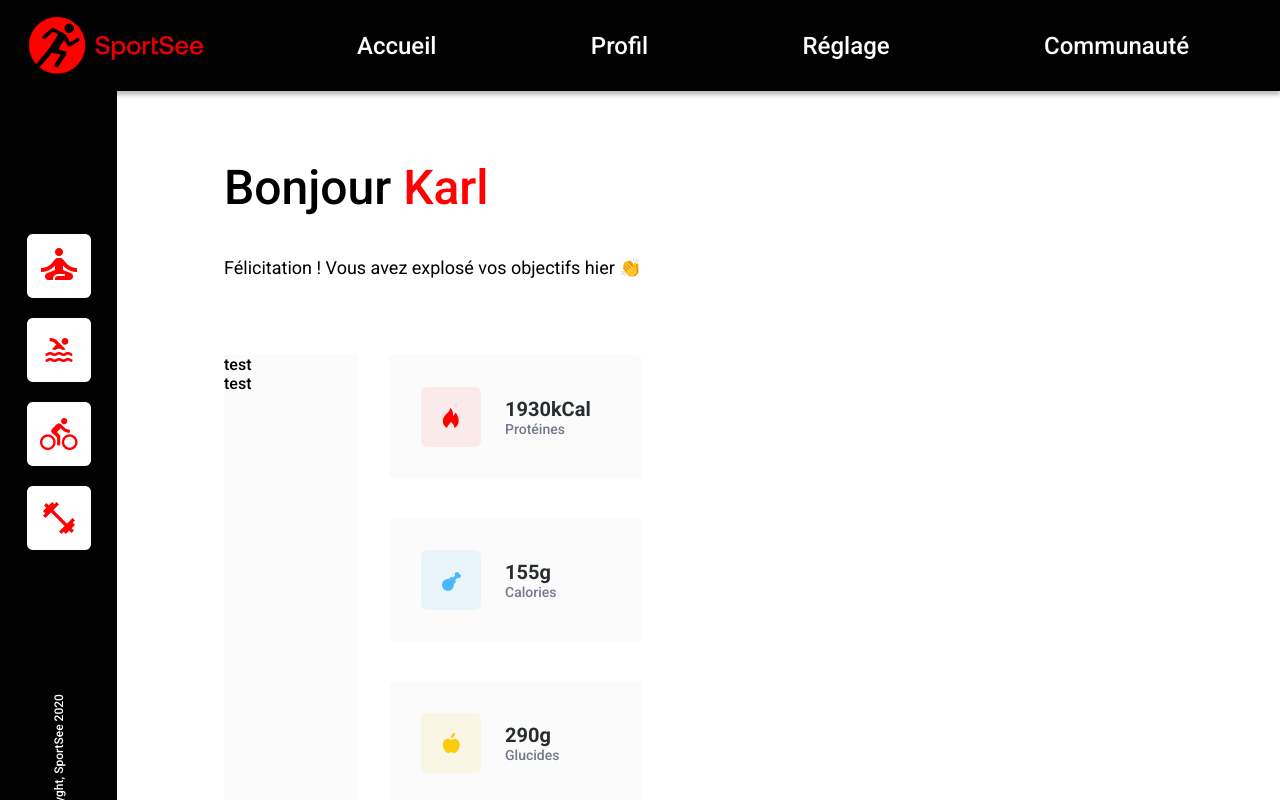
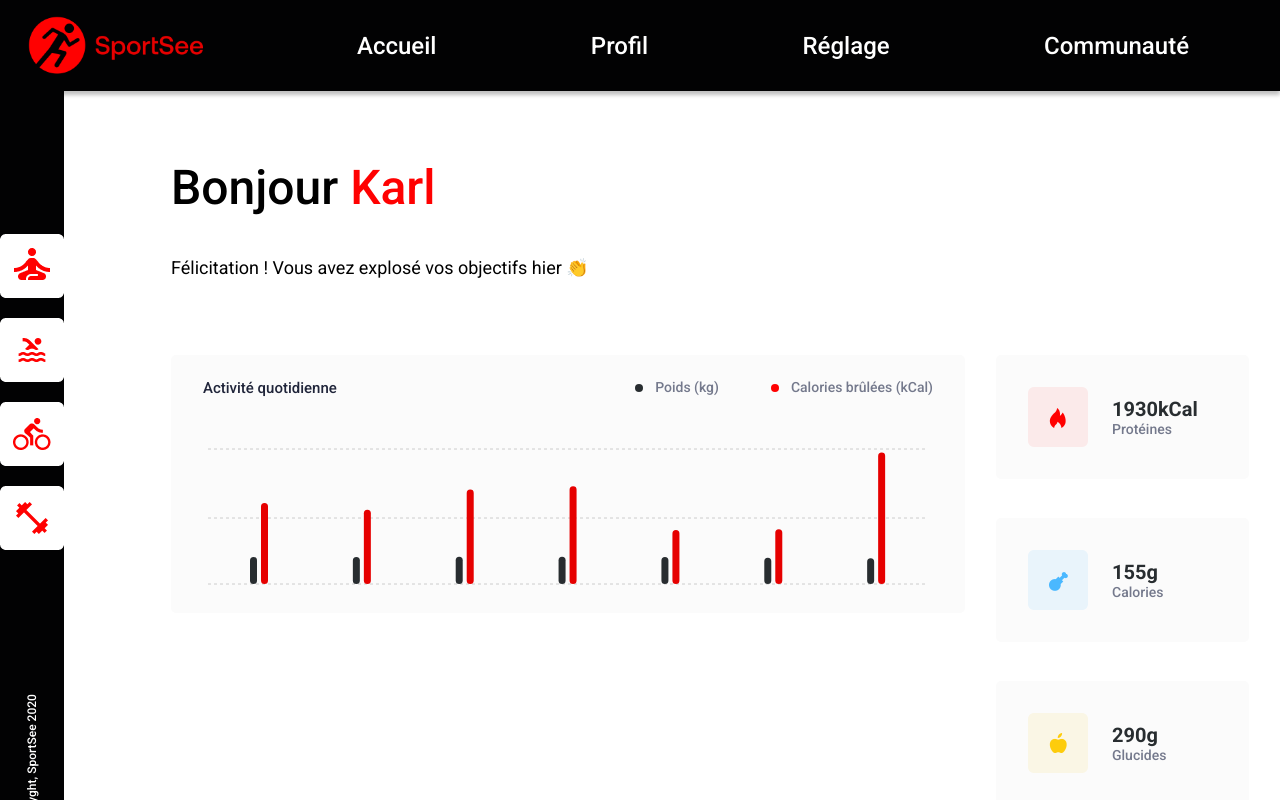
Before and after one commit to Bipce/p12_SportSee_ts, a React (Vite) app in the folder frontend/: page /user/12 in a window 1280 px wide. Shown: the top 800 px of the page. Built offline with nearby package versions, Linux system fonts and the light colour scheme.

Commit message:
Start graphic on user profil page

```diff
--- a/frontend/package.json
+++ b/frontend/package.json
@@ -14,6 +14,7 @@
     "react": "^18.3.1",
     "react-dom": "^18.3.1",
     "react-router-dom": "^6.24.0",
+    "recharts": "^2.12.7",
     "sass": "^1.77.6"
   },
   "devDependencies": {
--- /dev/null
+++ b/frontend/src/components/DailyActivityGraph.tsx
@@ -0,0 +1,38 @@
+import { useEffect, useState } from "react";
+import { IUserActivity } from "../models/UserActivity/IUserActivity.ts";
+import { getUserActivity } from "../services/apiCallMock.ts";
+import { useParams } from "react-router-dom";
+import { Bar, BarChart, CartesianGrid } from "recharts";
+
+
+const DailyActivityGraph = () => {
+  const [userActivity, setUserActivity] = useState<IUserActivity>();
+  const { id } = useParams<{ id: string }>();
+
+
+  useEffect(() => {
+    (async () => {
+      if (typeof id === "string") {
+        setUserActivity(await getUserActivity(parseInt(id)));
+      }
+    })();
+  }, [id]);
+
+  if (!userActivity) return null;
+
+  console.log(userActivity.sessions);
+
+  return (
+    <BarChart width={730} height={145} data={userActivity.sessions} barSize={7}>
+      <CartesianGrid strokeDasharray="3" vertical={false} horizontalPoints={[5, 74, 140]}
+      />
+      {/*<XAxis dataKey="name" />*/}
+      {/*<YAxis orientation="right" />*/}
+      {/*<Tooltip />*/}
+      <Bar dataKey="kilogram" fill="#282D30" radius={5} />
+      <Bar dataKey="calories" fill="#E60000" radius={5} />
+    </BarChart>
+  );
+};
+
+export default DailyActivityGraph;
--- /dev/null
+++ b/frontend/src/models/UserActivity/ISession.ts
@@ -0,0 +1,5 @@
+export interface ISession {
+  day: string;
+  kilogram: number;
+  calories: number;
+}
--- /dev/null
+++ b/frontend/src/models/UserActivity/IUserActivity.ts
@@ -0,0 +1,6 @@
+import { ISession } from "./ISession.ts";
+
+export interface IUserActivity {
+  userId: number;
+  sessions: ISession[];
+}
--- a/frontend/src/pages/UserProfil.tsx
+++ b/frontend/src/pages/UserProfil.tsx
@@ -3,6 +3,7 @@ import { useParams } from "react-router-dom";
 import { getUserMainData } from "../services/apiCallMock.ts";
 import Card from "../components/Card.tsx";
 import { IUser } from "../models/User/IUser.ts";
+import DailyActivityGraph from "../components/DailyActivityGraph.tsx";
 
 const UserProfil = () => {
   const [user, setUser] = useState<IUser>();
@@ -21,16 +22,27 @@ const UserProfil = () => {
 
   return (
     <section className="user-section">
-      <div className="user-section__header">
+      <section className="user-section__header">
         <h2 className="user-section__header__name">Bonjour <span
           className="user-section__header__name--color">{user.userInfos.firstName}</span></h2>
         <p className="user-section__header__content">Félicitation ! Vous avez explosé vos objectifs hier 👏</p>
-      </div>
+      </section>
 
-      <div className="user-section__content">
+      <section className="user-section__content">
         <div className="user-section__content__graphs">
-          <div>test</div>
-          <div>test</div>
+          <div className="user-section__content__graphs__daily-activity">
+            <div className="user-section__content__graphs__daily-activity__text">
+              <h2 className="user-section__content__graphs__daily-activity__text__title">Activité quotidienne</h2>
+              <p className="user-section__content__graphs__daily-activity__text__legend">
+                <span className="user-section__content__graphs__daily-activity__text__legend__marker"></span>Poids (kg)
+              </p>
+              <p className="user-section__content__graphs__daily-activity__text__legend">
+                <span className="user-section__content__graphs__daily-activity__text__legend__marker
+                user-section__content__graphs__daily-activity__text__legend__marker--color"></span>
+                Calories brûlées (kCal)</p>
+            </div>
+            <DailyActivityGraph />
+          </div>
         </div>
 
         <section className="user-section__content__cards">
@@ -43,7 +55,7 @@ const UserProfil = () => {
           <Card alt="Icon pour les lipides, hamburger rose" amount={user.keyData.lipidCount}
                 icon={`${ICON_BASE_PATH}/fat-icon.png`} type="Lipides" unit="g" />
         </section>
-      </div>
+      </section>
     </section>
   );
 };
--- a/frontend/src/services/apiCallMock.ts
+++ b/frontend/src/services/apiCallMock.ts
@@ -1,5 +1,6 @@
 import axios from "axios";
 import { IUser } from "../models/User/IUser.ts";
+import { IUserActivity } from "../models/UserActivity/IUserActivity.ts";
 
 export const getUsersMainData = async (): Promise<IUser[]> => {
   const res = await axios.get<IUser[]>("/data/userMainData.json");
@@ -15,3 +16,14 @@ export const getUserMainData = async (id: number): Promise<IUser> => {
   }
   return user;
 };
+
+export const getUserActivity = async (id: number): Promise<IUserActivity> => {
+  const usersActivity = await axios.get<IUserActivity[]>("/data/userActivity.json");
+  const userActivity = usersActivity.data.find(x => x.userId === id);
+
+  if (!userActivity) {
+    throw new Error("UserActivity not found");
+  }
+
+  return userActivity;
+};
--- a/frontend/src/styles/pages/_userProfil.scss
+++ b/frontend/src/styles/pages/_userProfil.scss
@@ -1,7 +1,8 @@
 @import "../utils/variables";
 
 .user-section {
-  margin: 68px 0 0 107px;
+  margin: 68px 90px 0 107px;
+  flex-grow: 1;
 
   &__header {
     margin-bottom: 77px;
@@ -28,7 +29,42 @@
 
     &__graphs {
       width: 75%;
-      background-color: $background-color;
+
+      &__daily-activity {
+        background-color: $background-color;
+        padding: 24px 32px;
+        border-radius: 5px;
+
+        &__text {
+          display: flex;
+          gap: 52px;
+          margin-bottom: 47px;
+
+          &__title {
+            flex-grow: 1;
+            color: #20253A;
+            font-size: 15px;
+          }
+
+          &__legend {
+            color: $secondary-color;
+            font-size: 14px;
+
+            &__marker {
+              display: inline-block;
+              width: 8px;
+              height: 8px;
+              border-radius: 100%;
+              margin-right: 12px;
+              background-color: #282D30;
+
+              &--color {
+                background-color: $primary-color;
+              }
+            }
+          }
+        }
+      }
     }
   }
 }
```
Also changed, not shown: frontend/src/services/getKeyDataIcons.ts (deleted, +0 -7 lines), 1 other file (tests, documents, lock files or other folders).
